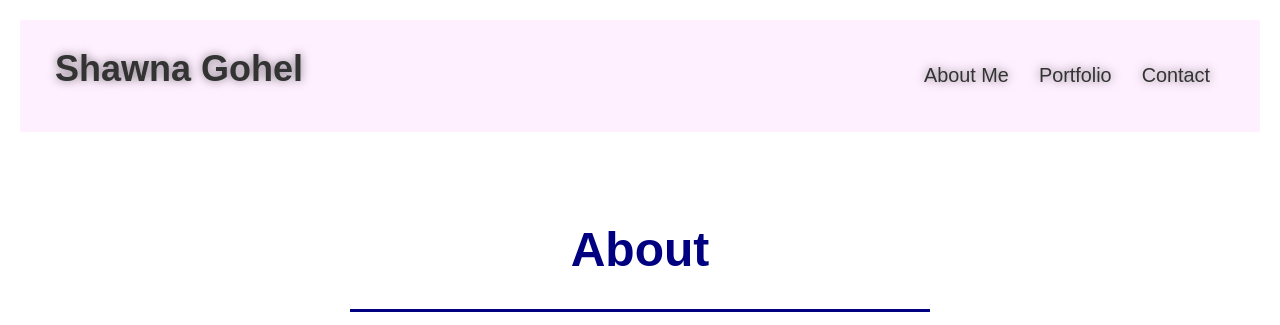
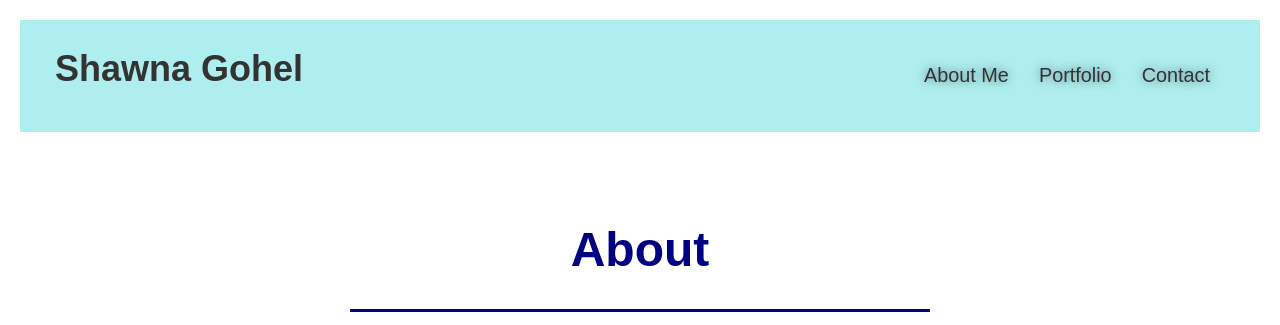
Before and after one commit to shawnagohel/Personal_portfolio, a plain HTML site: page index.html in a window 1280 px wide. Shown: the top 325 px of the page. Drawn offline with Linux system fonts and the light colour scheme.

Commit message:
update colors

```diff
--- a/assets/style.css
+++ b/assets/style.css
@@ -6,7 +6,7 @@
   :root {
     --primary-color: #3e2b3b
     --secondary-color: #c6e2ff;
-    --tertiary-color:#fff0ff;
+    --tertiary-color:#AFEEEE;
   }
 
   header {
@@ -31,7 +31,7 @@
     font-size: 36px;
     color: var(--primary-color);
     margin: 0;
-    text-shadow: 0 0 10px rgba(0, 0, 0, 0.5);
+    /* text-shadow: 0 0 10px rgba(0, 0, 0, 0.5); */
   }
 
   header a {
```
